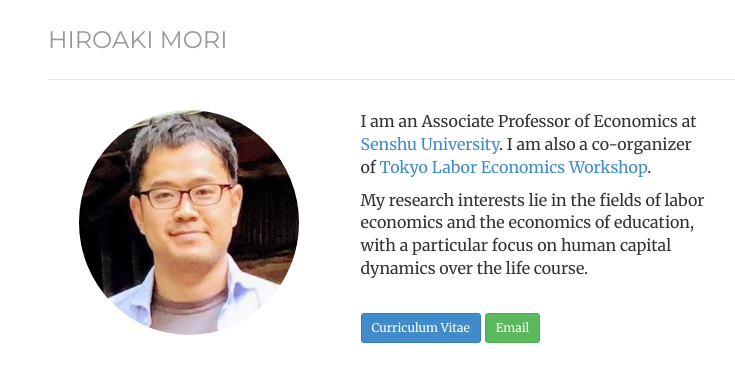
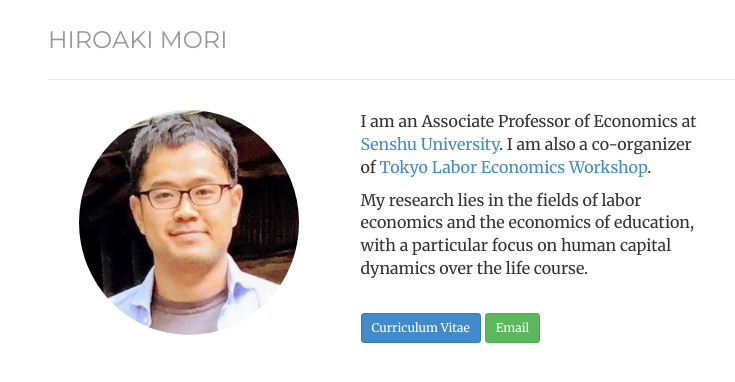
Before and after one commit to morihiroaki/morihiroaki.github.io, a Jekyll site: the page built from index.html, in a window 1280 px wide. Shown: the top 382 px of the page, without its empty margins (232-967 px from the left). Built offline with Jekyll 4.4.1, drawn with Linux system fonts in a browser that asks for light colours.

Commit message:
Update index.html

```diff
--- a/index.html
+++ b/index.html
@@ -20,7 +20,7 @@ description:
  <a href="https://www.senshu-u.ac.jp/english/learn/economics/" target="_blank" title="Link">Senshu University</a>.
  I am also a co-organizer of <a href="https://sites.google.com/site/tokyolaborwkshp/home" target="_blank" title="Link">Tokyo Labor Economics Workshop</a>.
 </p>
-<p> My research interests lie in the fields of labor economics and the economics of education, with a particular focus on human capital dynamics over the life course. </p>
+<p> My research lies in the fields of labor economics and the economics of education, with a particular focus on human capital dynamics over the life course. </p>
 <br/>
 <p><a href="/files/cv_mori_new.pdf" target="_blank" class="btn btn-primary btn-sm" role="button">Curriculum Vitae</a>
 <a href="mailto:h.mori@isc.senshu-u.ac.jp" class="btn btn-success btn-sm" role="button">Email</a></p>
```
